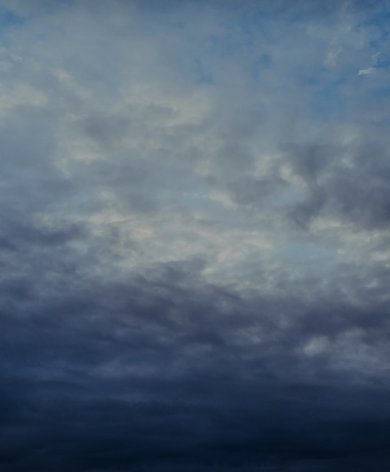
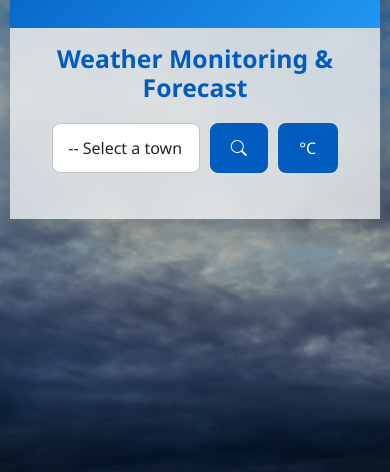
Before and after one commit to devAdura/oye_lga_weather, a website: page index.html in a window 390 px wide. Shown: the part 372-844 px from the top of the page. Drawn offline with nearby package versions, Linux system fonts and the light colour scheme.

Commit message:
Update style.css

```diff
--- a/style.css
+++ b/style.css
@@ -29,27 +29,39 @@
   filter: brightness(0.7);
 }
 
-  body {
-    font-family: 'Segoe UI', Tahoma, Geneva, Verdana, sans-serif;
-    margin: 0;
-    color: var(--text-color);
-    line-height: 1.6;
-  }
-
-.container {
-  max-width: 1200px;
-  margin: 0 auto;
-  padding: 20px;
+body {
+  font-family: 'Segoe UI', Tahoma, Geneva, Verdana, sans-serif;
+  margin: 0;
+  color: var(--text-color);
+  line-height: 1.6;
+  min-height: 100vh;
+  min-width: 100vw;
+  display: flex;
+  justify-content: center;
+  align-items: center;
+  box-sizing: border-box;
+  background: transparent;
 }
 
 .weather-app {
-  background-color: rgba(255, 255, 255, 0.6);
+  background-color: rgba(255, 255, 255, 0.7);
   border-radius: 15px;
   box-shadow: 0 10px 30px rgba(0, 0, 0, 0.15);
   overflow: hidden;
   backdrop-filter: blur(10px);
   -webkit-backdrop-filter: blur(10px);
   transition: all 0.3s ease;
+  max-width: 500px;
+  width: 95vw;
+  margin: 32px 0;
+  position: relative;
+  z-index: 1;
+}
+
+.container {
+  max-width: 1200px;
+  margin: 0 auto;
+  padding: 20px;
 }
 
 .weather-app:hover {
@@ -77,7 +89,7 @@
 }
 
 .form-body {
-  padding: 25px;
+  padding: 25px 16px;
 }
 
 .form-row {
@@ -304,3 +316,17 @@ select.form-control:focus {
   from { opacity: 0; transform: translateY(20px); }
   to { opacity: 1; transform: translateY(0); }
 }
+
+@media (max-width: 600px) {
+  .weather-app {
+    max-width: 100vw;
+    border-radius: 0;
+    margin: 0;
+  }
+  .form-body {
+    padding: 16px 4px;
+  }
+  .app-header {
+    padding: 18px 4px;
+  }
+}
```
